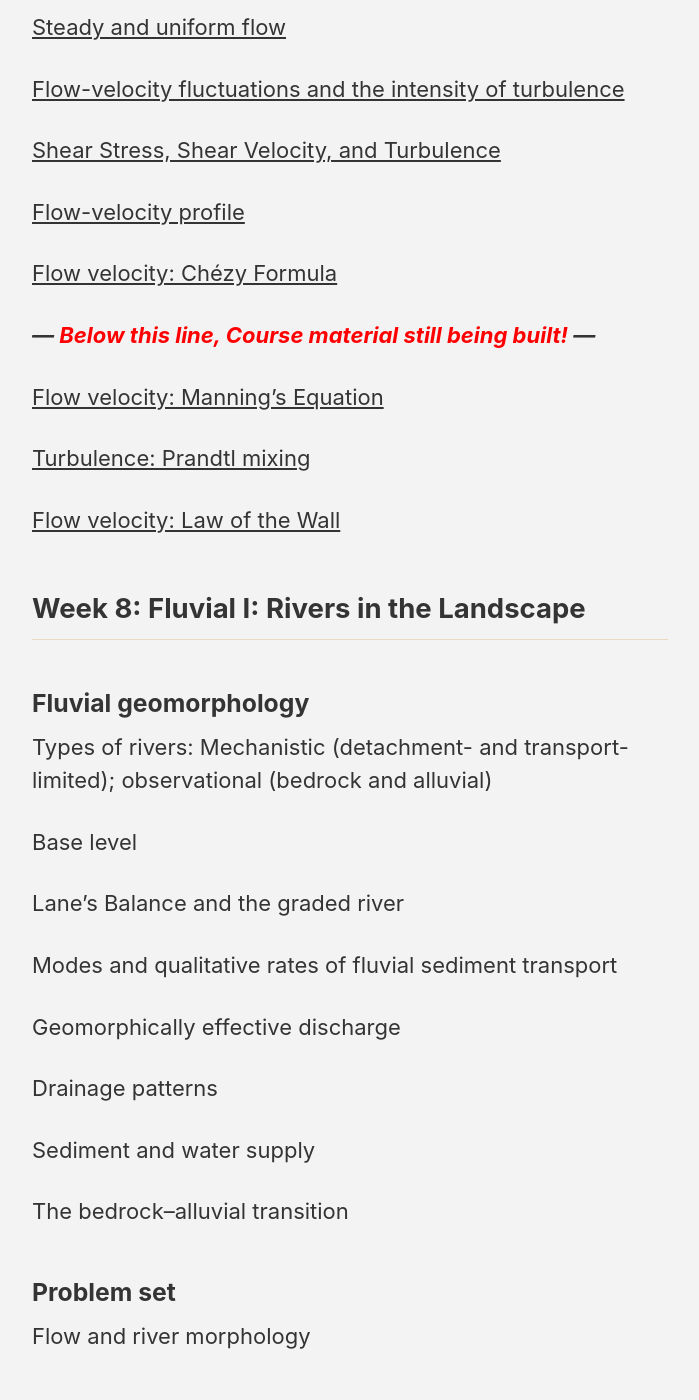
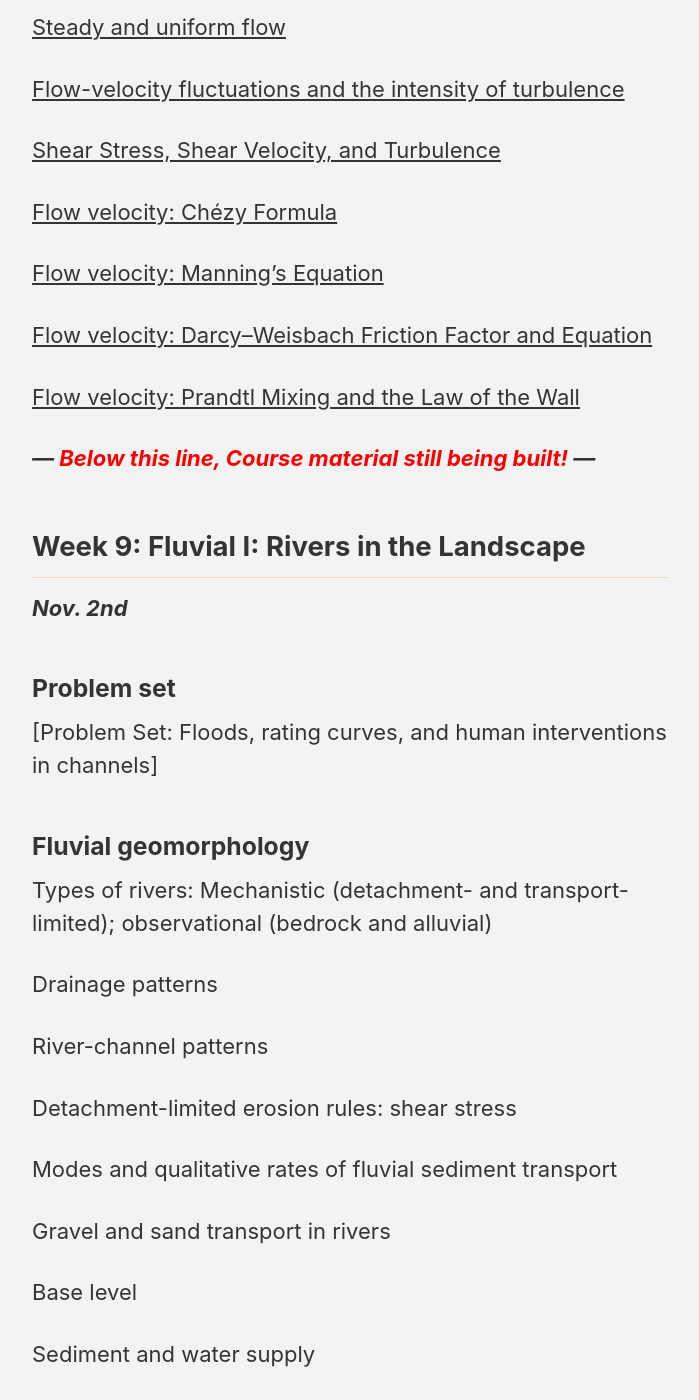
Before and after one commit to GeomorphOnline/GeomorphOnline.github.io, a Jekyll site: the page built from _pages/schedule.md, in a window 1280 px wide and 1400 px high, scrolled down 6803 px. Shown: the whole window, without its empty margins (290-989 px from the left). Built offline with Jekyll 4.4.1, drawn with Linux system fonts in a browser that asks for light colours; cached includes are drawn as plain includes; nearby versions of some CDN libraries; some of the changed text lies outside the part shown.

Commit message:
Hydraulics + fluvial

```diff
--- a/_pages/schedule.md
+++ b/_pages/schedule.md
@@ -268,54 +268,52 @@ Law of the Wall
 
 [Shear Stress, Shear Velocity, and Turbulence](/hydraulics/shear_stress__shear_velocity/)
 
-[Flow-velocity profile](velocity_profile)
+[Flow velocity: Chézy Formula](/hydraulics/chezy/)
 
-[Flow velocity: Chézy Formula](chezy)
+[Flow velocity: Manning's Equation](/hydraulics/manning/)
+
+[Flow velocity: Darcy--Weisbach Friction Factor and Equation](/hydraulics/darcy-weisbach/)
+
+[Flow velocity: Prandtl Mixing and the Law of the Wall](/hydraulics/law_of_the_wall/)
 
 ***--- <font color="red">Below this line, Course material still being built!</font> ---***
 
-[Flow velocity: Manning's Equation](manning)
+## Week 9: Fluvial I: Rivers in the Landscape
 
-[Turbulence: Prandtl mixing](prandtl)
+***Nov. 2nd***
 
-[Flow velocity: Law of the Wall](law_of_the_wall)
+### Problem set
 
-
-## Week 8: Fluvial I: Rivers in the Landscape
+[Problem Set: Floods, rating curves, and human interventions in channels]
 
 ### Fluvial geomorphology
 
 Types of rivers: Mechanistic (detachment- and transport-limited); observational (bedrock and alluvial)
 
+Drainage patterns
+
+River-channel patterns
+
+Detachment-limited erosion rules: shear stress
+
+Modes and qualitative rates of fluvial sediment transport
+
+Gravel and sand transport in rivers
+
 Base level
+
+Sediment and water supply
 
 Lane's Balance and the graded river
 
-Modes and qualitative rates of fluvial sediment transport
-
 Geomorphically effective discharge
-
-Drainage patterns
-
-Sediment and water supply
 
 The bedrock--alluvial transition
 
-### Problem set
 
-Flow and river morphology
+## Week 10: Bedrock incision and landscape evolution
 
-<!--
-### Lab
-
-Landscape Evolution
-
-Landlab
--->
-
-## Week 9: Fluvial II: Bedrock incision and landscape evolution
-
-***Nov. 2nd***
+***Nov. 9th***
 
 ### River incision and tectonic uplift
 
@@ -331,6 +329,17 @@ Coupling hillslope diffusion with the stream-power law
 
 Transience and steady state
 
+### Labs??
+
+Landlab
+
+
+## Week 10: Fluvial II: Sediment transport and alluvial rivers
+
+
+LSDTopoTools + data --OR--
+
+
 <!--
 ### Terrain analysis
 
```
Also changed, not shown: other parts of _pages/schedule.md (+0 -22 lines).
